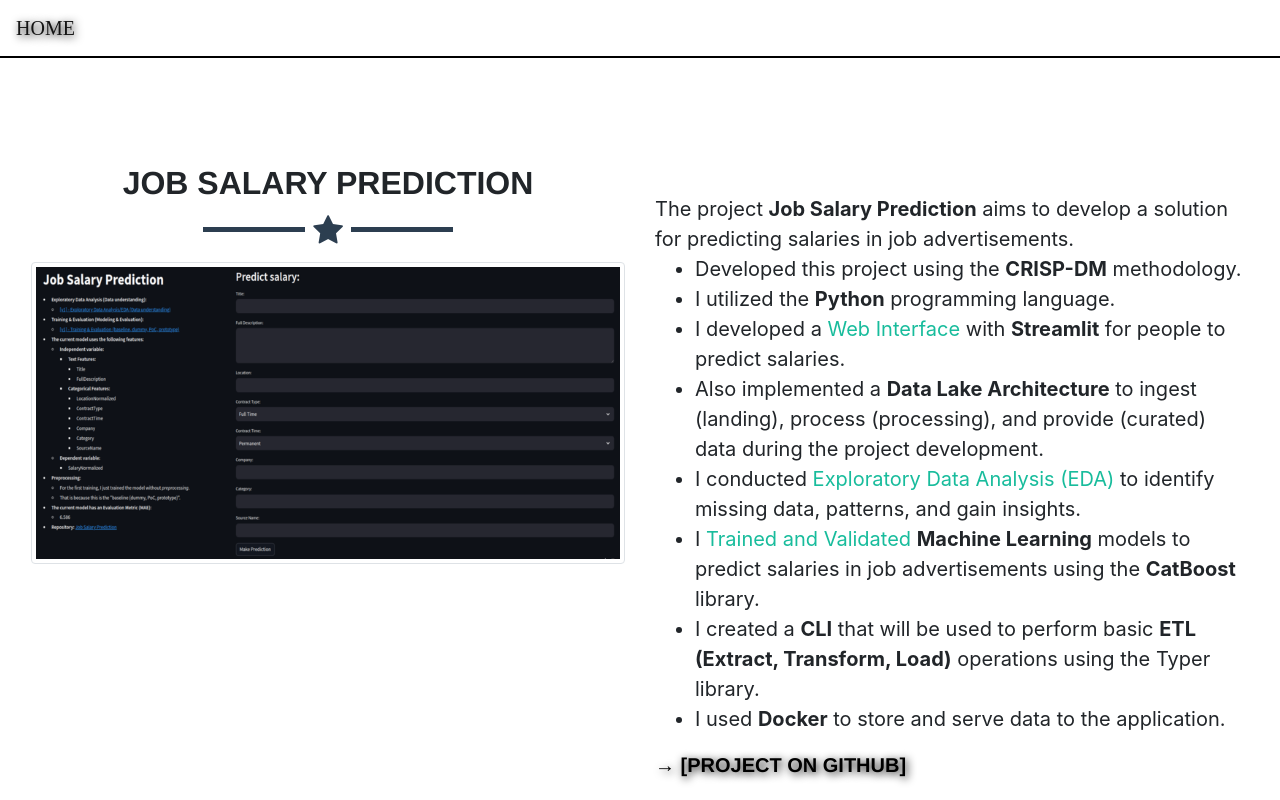
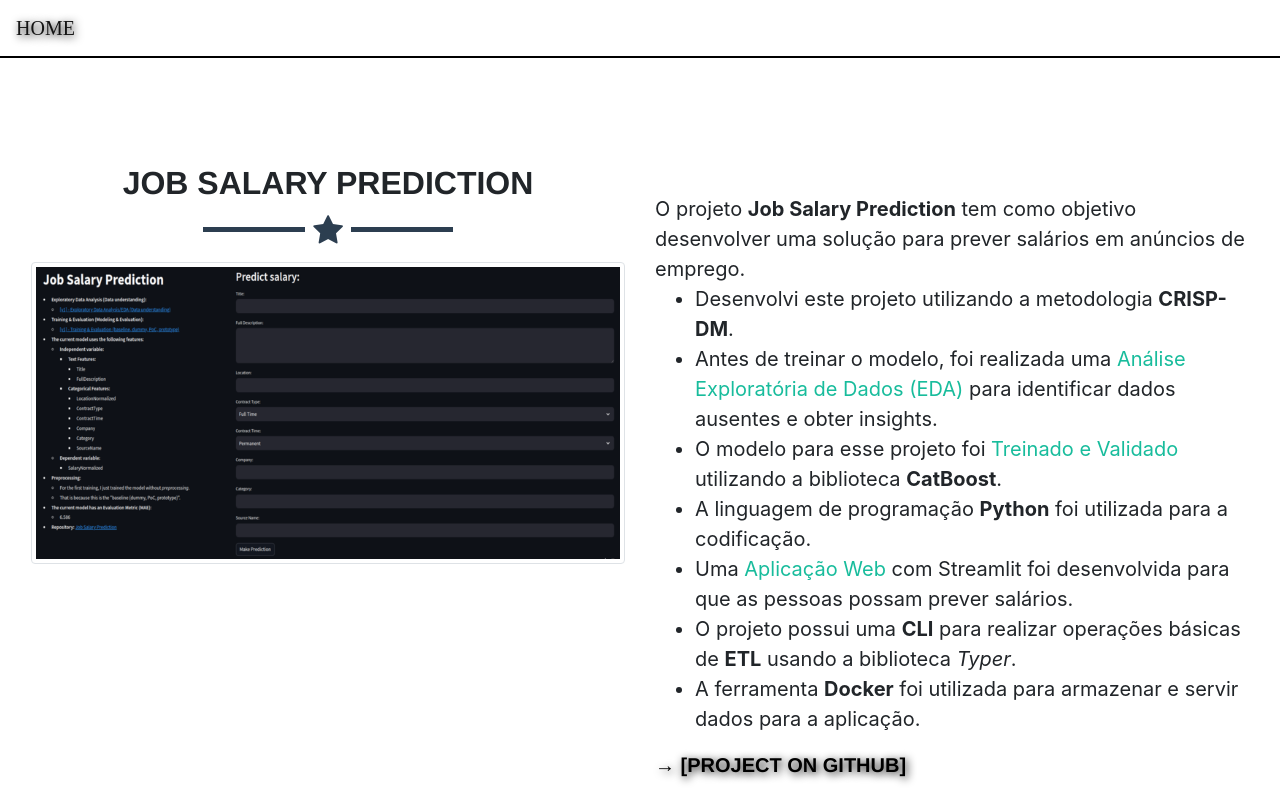
Before and after one commit to rodrigols89/rodrigols89.github.io, a React (Create React App) app: page /jsp in a window 1280 px wide. Shown: the top 800 px of the page. Built offline with nearby package versions, Linux system fonts and the light colour scheme.

Commit message:
Update JSP project to Portuguese

```diff
--- a/src/pages/Projects/JSP/JSP.jsx
+++ b/src/pages/Projects/JSP/JSP.jsx
@@ -23,16 +23,15 @@
 
                     <div className="col-sm-6 text-project">
                         <div>
-                            The project <strong>Job Salary Prediction</strong> aims to develop a solution for predicting salaries in job advertisements.
+                            O projeto <strong>Job Salary Prediction</strong> tem como objetivo desenvolver uma solução para prever salários em anúncios de emprego.
                             <ul>
-                                <li>Developed this project using the <strong>CRISP-DM</strong> methodology.</li>
-                                <li>I utilized the <strong>Python</strong> programming language.</li>
-                                <li>I developed a <a href="https://rodrigols89.streamlit.app/" target="_blank" rel="noopener noreferrer">Web Interface</a> with <strong>Streamlit</strong> for people to predict salaries.</li>
-                                <li>Also implemented a <strong>Data Lake Architecture</strong> to ingest (landing), process (processing), and provide (curated) data during the project development.</li>
-                                <li>I conducted <a href="https://github.com/rodrigols89/jsp#eda" target="_blank" rel="noopener noreferrer">Exploratory Data Analysis (EDA)</a> to identify missing data, patterns, and gain insights.</li>
-                                <li>I <a href="https://github.com/rodrigols89/jsp#training-evaluation" target="_blank" rel="noopener noreferrer">Trained and Validated</a> <strong>Machine Learning</strong> models to predict salaries in job advertisements using the <strong>CatBoost</strong> library.</li>
-                                <li>I created a <strong>CLI</strong> that will be used to perform basic <strong>ETL (Extract, Transform, Load)</strong> operations using the Typer library.</li>
-                                <li>I used <strong>Docker</strong> to store and serve data to the application.</li>
+                                <li>Desenvolvi este projeto utilizando a metodologia <strong>CRISP-DM</strong>.</li>
+                                <li>Antes de treinar o modelo, foi realizada uma <a href="https://github.com/rodrigols89/jsp/blob/main/jsp/notebooks/eda.ipynb" target="_blank" rel="noopener noreferrer">Análise Exploratória de Dados (EDA)</a> para identificar dados ausentes e obter insights.</li>
+                                <li>O modelo para esse projeto foi <a href="https://github.com/rodrigols89/jsp/blob/main/jsp/notebooks/training-v1.ipynb" target="_blank" rel="noopener noreferrer">Treinado e Validado</a> utilizando a biblioteca <strong>CatBoost</strong>.</li>
+                                <li>A linguagem de programação <strong>Python</strong> foi utilizada para a codificação.</li>
+                                <li>Uma <a href="https://rodrigols89.streamlit.app/" target="_blank" rel="noopener noreferrer">Aplicação Web</a> com Streamlit foi desenvolvida para que as pessoas possam prever salários.</li>
+                                <li>O projeto possui uma <strong>CLI</strong> para realizar operações básicas de <strong>ETL</strong> usando a biblioteca <i>Typer</i>.</li>
+                                <li>A ferramenta <strong>Docker</strong> foi utilizada para armazenar e servir dados para a aplicação.</li>
                             </ul>
                             <a href="https://github.com/rodrigols89/jsp" target="_blank" rel="noopener noreferrer"><span className="section-title"> → [Project on GitHub]</span></a>
                             <br />
```
